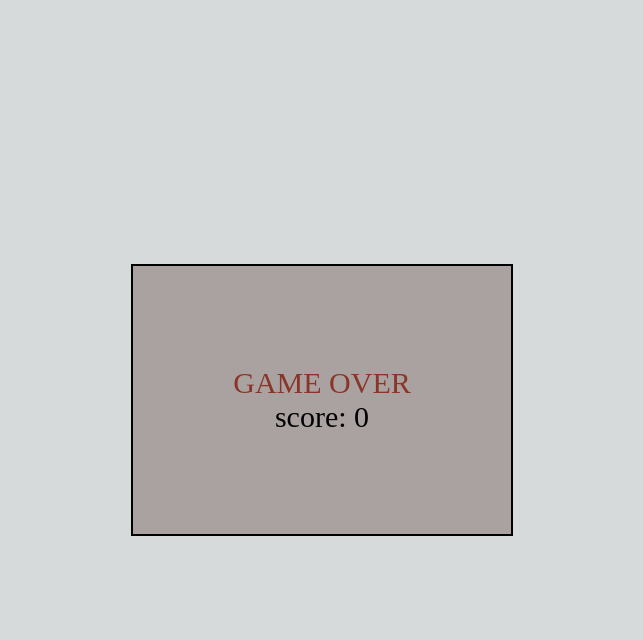
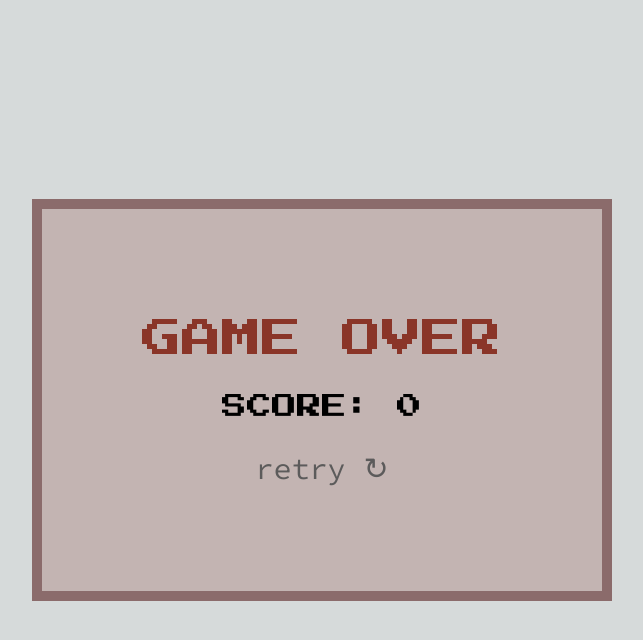
Before and after one commit to sophieker/clicking-speed-game, a plain HTML site: page index.html in a window 1280 px wide. Both pictures are taken after a click on the item 308 px from the left and 229 px from the top of the page. Shown: the whole page, without its empty margins (318-961 px from the left). Drawn offline with Linux system fonts and the light colour scheme.

Commit message:
modified:   index.html 	modified:   script.js 	modified:   style.css

```diff
--- a/index.html
+++ b/index.html
@@ -4,6 +4,12 @@
     <meta charset="UTF-8" />
     <meta name="viewport" content="width=device-width, initial-scale=1.0" />
     <title>clicker game</title>
+    <style>
+      @import url('https://fonts.googleapis.com/css2?family=Source+Code+Pro&display=swap');
+      </style>
+      <style>
+        @import url('https://fonts.googleapis.com/css2?family=Press+Start+2P&family=Source+Code+Pro&display=swap');
+        </style>
     <link rel="stylesheet" href="style.css" type="text/css" media="all" />
     <script src="script.js" defer type="module"></script>
     <script src="box.js" defer type="module"></script>
--- a/script.js
+++ b/script.js
@@ -67,22 +67,29 @@ const fadeBox = () => {
 }
 
 const gameOver = () => {
-    // document.querySelector("")
 
-    // over = document.createElement("div");
-    // gameOverText = document.createElement("p");
-    // gameOverText.innerHTML = `GAME OVER`;
-    // gameOverText.classList.add("gameover");
-    // over.append(gameOverText);
-
-    // maincontent = document.querySelector("main");
-    // maincontent.replaceWith(over);
-    // clearInterval(interval);
-
-    document.body.innerHTML = `<p class = "gameovertext">GAME OVER <br><span class = "end-score">score: ${score}</span></p>`;
+    document.body.innerHTML = `
+    <p class = "gameovertext">GAME OVER
+    <br>
+    <span class = "end-score">SCORE: ${score}</span>
+    <br>
+    <span class = "retry">retry ↻</span>
+    </p>`;
     clearInterval(interval);
 
-    // document.createElement("")
+    const retry = document.querySelector(".retry");
+
+    retry.addEventListener("mouseover", () => {
+        retry.classList.add("retry-hover");
+    });
+
+    retry.addEventListener("mouseout", () => {
+        retry.classList.remove("retry-hover");
+    });
+
+    retry.addEventListener("click", () => {
+        document.location.reload();
+    });
 }
 
 const checkGameStatus = () => {
--- a/style.css
+++ b/style.css
@@ -1,3 +1,7 @@
+main {
+  font-family: 'Source Code Pro', monospace;
+}
+
 body {
   margin: 0;
   display: flex;
@@ -35,6 +39,7 @@ body {
 .hover {
   border: 4px solid rgba(79,47,47,1);
   transition: 0s;
+  cursor: pointer;
 }
 
 .fade.hover {
@@ -46,14 +51,30 @@ p.score {
 }
 
 .gameovertext {
-  font-size: 30px;
+  font-family: 'Press Start 2P', cursive;
+  font-size: 40px;
   text-align: center;
   padding: 100px;
-  border: black 2px solid;
-  background-color: rgba(170,162,161,1);
+  border: rgb(139, 107, 107) 10px solid;
+  background-color: rgba(165, 123, 117, 0.4);
   color: rgba(138,53,40,1);
+  line-height: 1.5;
 }
 
 .end-score {
   color: black;
+  font-size: 25px;
 }
+
+.retry {
+  color: rgb(92, 91, 91);
+  font-family: 'Source Code Pro', monospace;
+  font-size: 30px;
+}
+
+.retry-hover {
+  color: rgb(129, 127, 127);
+  transition: 0.5s;
+  text-decoration: underline;
+  cursor: pointer;
+}
```
